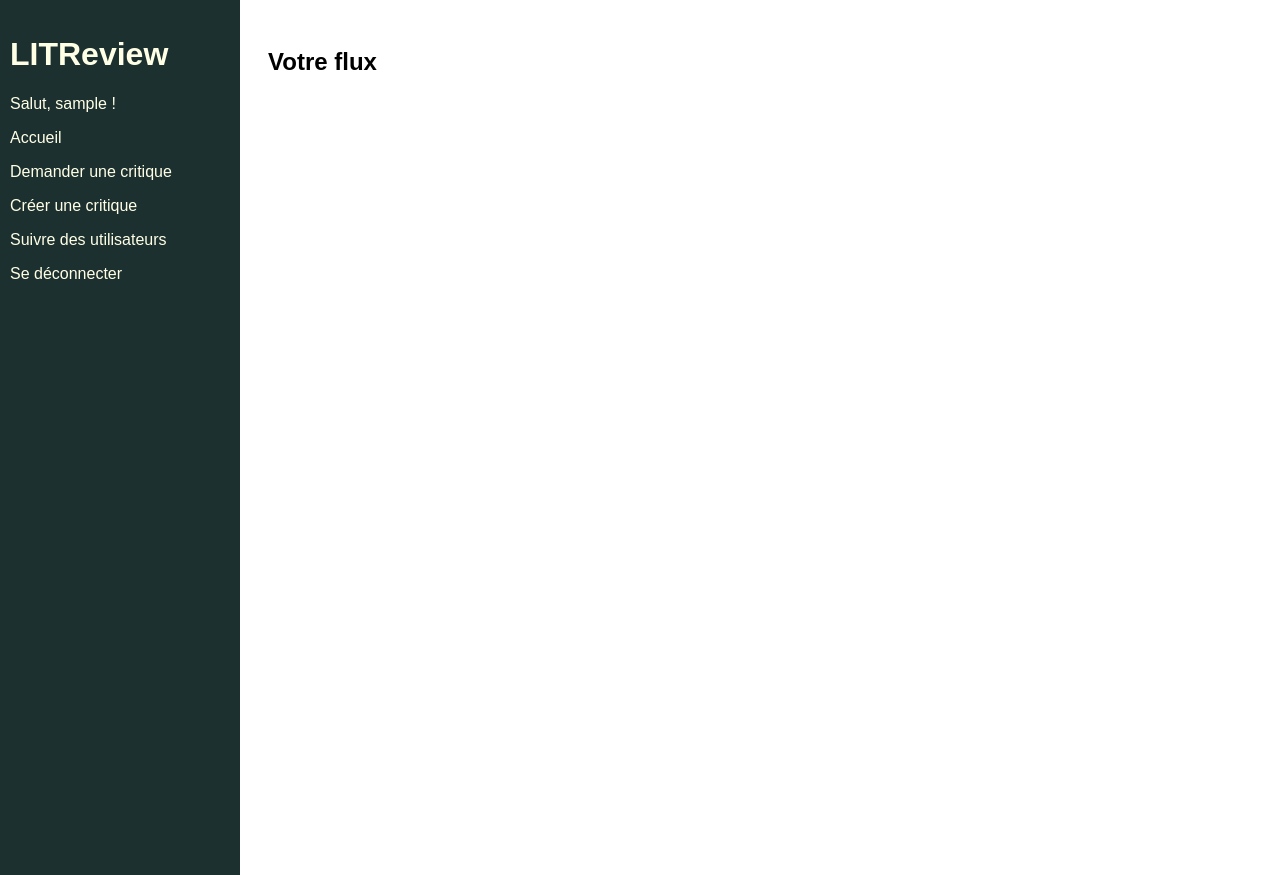
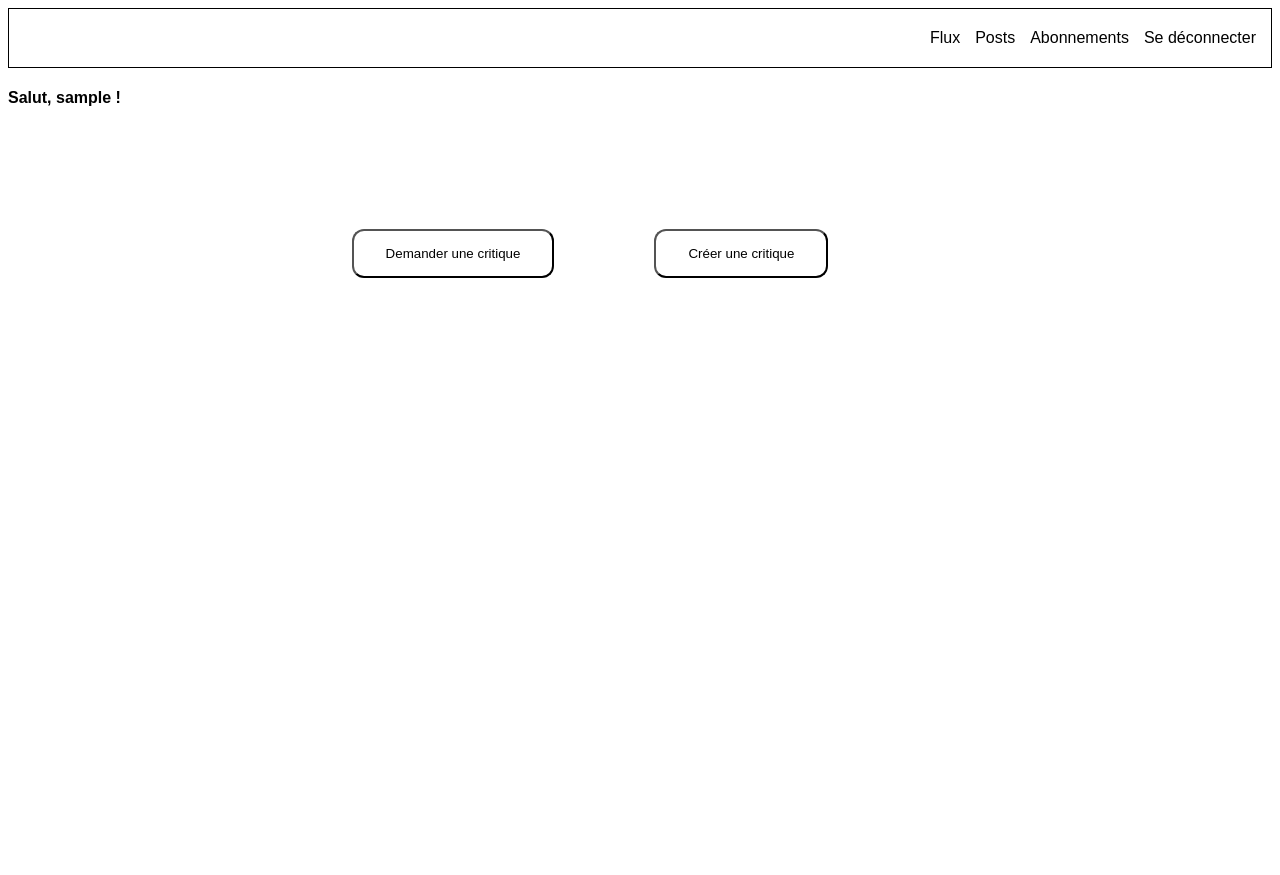
Before and after one commit to oussamaabid82/LITReview, a Django app: page /home/ in a window 1280 px wide. Run offline with Django 3.2, Linux system fonts and the light colour scheme; the visitor is signed in with stand-in values (Sample User, id 1); data comes from the database, SQL or seed files in the repository; data that the repository does not hold is empty; parts of the project's set-up code (start-up, migrations or seed data) failed here and were passed over; some libraries are stand-ins or nearby versions.

Commit message:
Mise en place du code css

```diff
--- a/authentication/templates/authentication/signup.html
+++ b/authentication/templates/authentication/signup.html
@@ -1,4 +1,4 @@
-{% extends 'base.html' %}
+
 {% block content %}
     <h2>Inscription</h2>
     {% if form.errors %}
--- a/blog/models.py
+++ b/blog/models.py
@@ -12,7 +12,7 @@ class Ticket(models.Model):
     contributors = models.ManyToManyField(settings.AUTH_USER_MODEL, through='BlogContributor', related_name='ticket_contributions')
     date_created = models.DateTimeField(auto_now_add=True)
 
-    IMAGE_MAX_SIZE = (400, 400)
+    IMAGE_MAX_SIZE = (200, 200)
 
     def resize_image(self):
         image = Image.open(self.image)
--- a/blog/templates/blog/home.html
+++ b/blog/templates/blog/home.html
@@ -1,15 +1,27 @@
 {% extends 'base.html' %}
 {% load blog_extras %}
 {% block content %}
-    <h2>Votre flux</h2>
+
+
 
     <div class="grid-container">
+        <div class="button_flux">
+            <form action="{% url 'ask_review' %}">
+                <button type="submit">Demander une critique</button>
+            </form>
+
+            <form action="{% url 'create_review' %}">
+                <button type="submit">Créer une critique</button>
+            </form>
+        </div>
+
         {% for instance in review %}
                 <div class="post">
+
                     <a href="{% url 'view_blog' instance.id %}">
                         <h4>{{ instance.title }}</h4>
                     </a>
-                        <p><strong>Écrit par {{ instance.contributors.all }}</strong></p>
+                        <p><strong>Écrit par {{ instance.user }}</strong></p>
                         <p>{{ instance.date_created }}</p>
 
                 </div>
@@ -17,11 +29,16 @@
 
         {% for instance in ticket %}
             <div class="post">
+                <div class="head_ticket">
+                    <p><strong>{{ instance.user}} a demandé une critique</strong></p>
+                    <p>{{ instance.date_created }}</p>
+                </div>
+
+                <h4> {{instance.title}} </h4>
                 <a href="{% url 'view_blog' instance.id %}">
-                <h4> {{instance.title}} </h4>
-                <img src="{{ instance.image.url }}" alt="">
-                <p><strong>Écrit par {{ instance.user }}</strong></p>
-                </a>
+
+                <img src="{{ instance.image.url }}" alt="image_ticket">
+            </a>
                 <button>Créer une critique</button>
             </div>
         {% endfor %}
--- a/blog/views.py
+++ b/blog/views.py
@@ -12,10 +12,10 @@ from .models import Review, Ticket
 def home(request):
 
     ticket = Ticket.objects.filter(
-        user = request.user)
+        Q(user__in = request.user.follows.all()) | Q(user=True))
 
     review = Review.objects.filter(
-        user = request.user)
+        Q(user__in = request.user.follows.all()) | Q(user=True))
 
     review_and_ticket = sorted(
         chain(review, ticket),
@@ -93,11 +93,14 @@ def create_review(request):
 @login_required
 def view_blog(request, blog_id):
     blog = get_object_or_404(Review, id=blog_id)
+
     return render(request, 'blog/view_review.html', {'blog': blog})
 
 @login_required
 def edit_blog(request, blog_id):
     blog = get_object_or_404(Review, id=blog_id)
+    edit_review = ReviewForm(request.POST, blog)
+
     if request.method == 'POST':
         if 'edit_review' in request.POST:
             edit_review = ReviewForm(request.POST, instance=blog)
@@ -128,11 +131,6 @@ def follow_users(request):
         form = FollowUsersForm(request.POST, instance=request.user)
         if form.is_valid():
             # django forms initial values
-            # recuperer l'utilisateur depiuis le formulaire
-            # selected_user = form.cleaned_data['user']
-            # equest.user.follows.all().add(selected_user
-            # request.user.follows.save()
-
             form.save()
             return redirect('home')
     return render(request, 'blog/follow_users_form.html', context={'form': form})
--- a/static/app.css
+++ /dev/null
@@ -1,58 +0,0 @@
-html {
-    font-family: Arial;
-}
-
-/* The sidebar menu */
-.sidebar {
-    height: 100%; /* Full-height: remove this if you want "auto" height */
-    width: 220px; /* Set the width of the sidebar */
-    position: fixed; /* Fixed Sidebar (stay in place on scroll) */
-    z-index: 1; /* Stay on top */
-    top: 0; /* Stay at the top */
-    left: 0;
-    background-color: #1d3030;
-    color:  #ffffe6;
-    overflow-x: hidden; /* Disable horizontal scroll */
-    padding-top: 15px;
-    padding-left: 10px;
-    padding-right: 10px;
-}
-
-/* The navigation menu links */
-.sidebar a {
-    text-decoration: none;
-    color:  #ffffe6;
-    display: block;
-}
-
-/* When you mouse over the navigation links, change their color */
-.sidebar a:hover {
-    color: #f1f1f1;
-}
-
-/* Style page content */
-.main {
-    margin-left: 240px; /* Same as the width of the sidebar */
-    padding: 20px;
-}
-
-.avatar {
-    width: 80%;
-    border-radius: 10%;
-    display: block;
-    margin: auto;
-    padding-top: 10px;
-    padding-bottom: 10px;
-}
-
-.grid-container {
-    display: grid;
-    grid-template-columns: auto auto auto;
-    padding: 20px;
-    text-align: center;
-}
-
-.post img {
-    width: 80%;
-    border-radius: 5px;
-}
--- /dev/null
+++ b/static/styles.css
@@ -0,0 +1,87 @@
+html {
+    font-family: Arial;
+}
+.connexion_page{
+    display: flex;
+    justify-content: center;
+}
+
+.body{
+    border: 4px solid #000000;
+}
+
+.button_inscription{
+    margin-right: 50px;
+}
+
+.form_connexion{
+    align-content: center;
+}
+
+.head_ticket{
+    display: flex;
+}
+
+/* The sidebar menu */
+.sidebar {
+    display: flex;
+    justify-content: flex-end;
+    padding: 20px 0px 20px 0px;
+    border: solid 1px #000000;
+}
+
+.sidebar nav{
+    margin-right: 15px;
+}
+
+.button_flux{
+    display: flex;
+    justify-content: center;
+}
+
+.button_flux button{
+    margin-right: 100px;
+    background-color: white;
+    padding: 15px 32px;
+    border-radius: 12px;
+}
+
+
+/* The navigation menu links */
+.sidebar a {
+    text-decoration: none;
+    color:  #000000;
+    display: block;
+}
+
+/* When you mouse over the navigation links, change their color */
+.sidebar a:hover {
+    color: #080808;
+}
+
+/* Style page content */
+.main {
+    margin-left: 0px; /* Same as the width of the sidebar */
+    padding: 100px;
+}
+
+.grid-container {
+    width: 70%;
+    display: block;
+    margin-left: auto;
+    margin-right: auto;
+
+}
+.post {
+    Margin:0px 0px 10px 0px ;
+    padding-top: 10px;
+    padding-bottom: 30px;
+    border: 1px solid #000000;
+    text-align: left;
+}
+
+.post img {
+    width: 200px;
+    height: 200 px;
+    border-radius: 5px;
+}
--- a/templates/base.html
+++ b/templates/base.html
@@ -1,21 +1,18 @@
 {% load static %}
 <html>
     <head>
-        <title>LITReview</title>
-        <link rel="stylesheet" href="{% static 'app.css' %}">
+        <link rel="stylesheet" href="{% static 'styles.css' %}">
     </head>
     <body>
         <div class="sidebar">
-            <h1>LITReview</h1>
             {% if user.is_authenticated %}
-                <p>Salut, {{ user }} !</p>
-                <p><a href="{% url 'home' %}">Accueil</a></p>
-                <p><a href="{% url 'ask_review' %}">Demander une critique</a></p>
-                <p><a href="{% url 'create_review' %}">Créer une critique</a></p>
-                <p><a href="{% url 'follow_users' %}">Suivre des utilisateurs</a></p>
-                <p><a href="{% url 'logout' %}">Se déconnecter</a></p>
+                <nav><a href="{% url 'home' %}">Flux</a></nav>
+                <nav><a href="">Posts</a></nav>
+                <nav><a href="{% url 'follow_users' %}">Abonnements</a></nav>
+                <nav><a href="{% url 'logout' %}">Se déconnecter</a></nav>
             {% endif %}
         </div>
+        <h4>Salut, {{ user }} !</h4>
         <div class="main">
             {% block content %}{% endblock content %}
         </div>
```
Also changed, not shown: authentication/models.py (+0 -17 lines), authentication/templates/authentication/login.html (+8 -7 lines), authentication/validators.py (deleted, +0 -21 lines).
